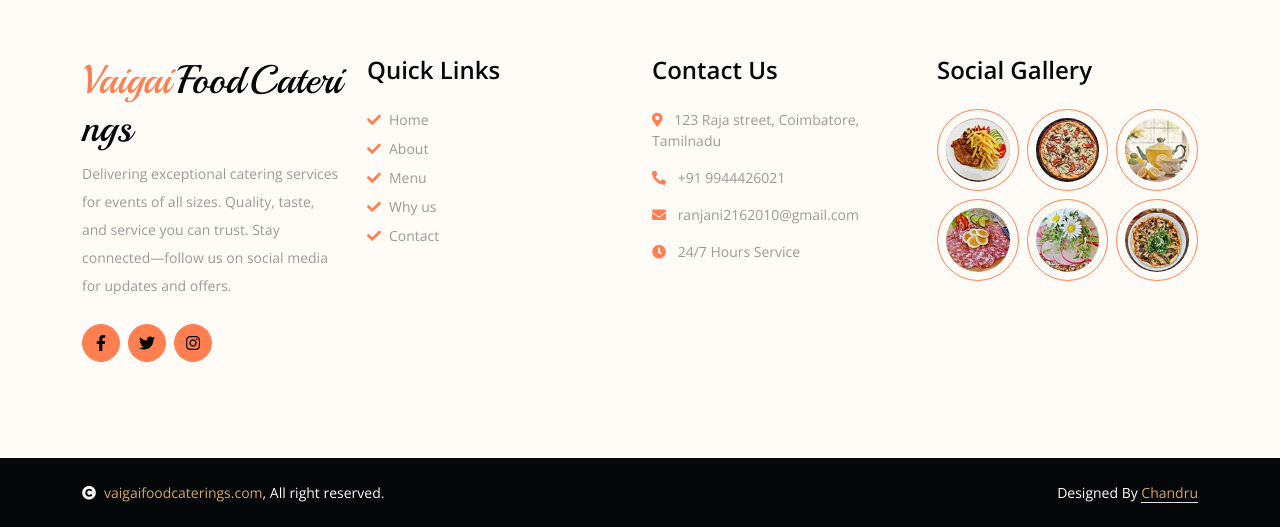
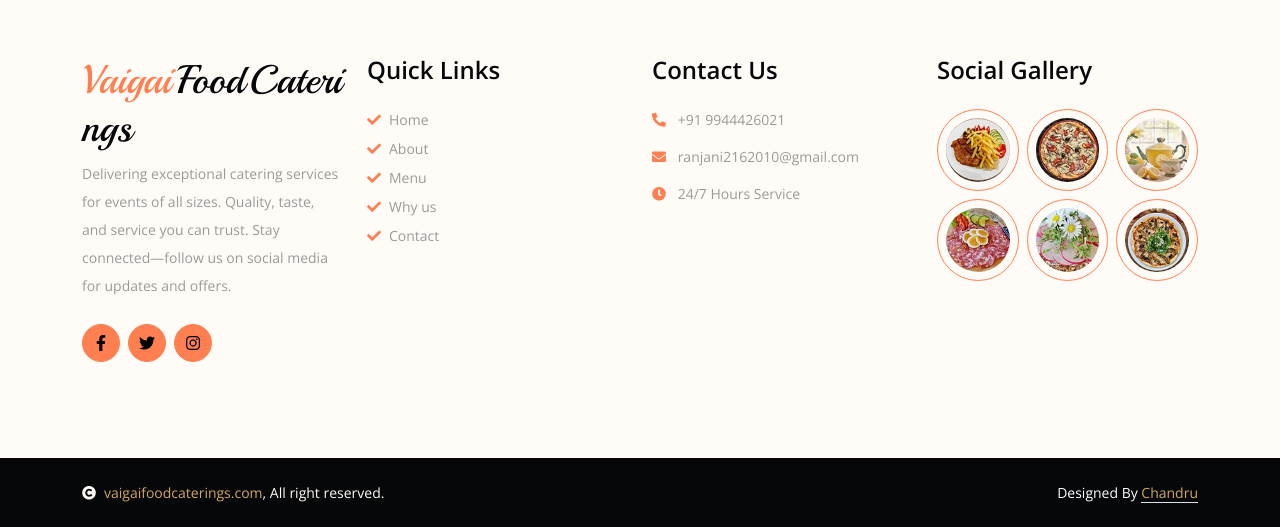
Before and after one commit to Chandru5284/catering, a plain HTML site: page index.html in a window 1280 px wide. Shown: the part 6715-7242 px from the top of the page. Drawn offline with nearby package versions, Linux system fonts and the light colour scheme.

Commit message:
changes applied

```diff
--- a/index.html
+++ b/index.html
@@ -633,8 +633,8 @@
                     <div class="footer-item">
                         <h4 class="mb-4">Contact Us</h4>
                         <div class="d-flex flex-column align-items-start">
-                            <p><i class="fa fa-map-marker-alt text-brand me-2"></i> 123 Raja street, Coimbatore,
-                                Tamilnadu</p>
+                            <!-- <p><i class="fa fa-map-marker-alt text-brand me-2"></i> 123 Raja street, Coimbatore,
+                                Tamilnadu</p> -->
                             <p><i class="fa fa-phone-alt text-brand me-2"></i> +91 9944426021</p>
                             <p><i class="fas fa-envelope text-brand me-2"></i> ranjani2162010@gmail.com</p>
                             <p><i class="fa fa-clock text-brand me-2"></i> 24/7 Hours Service</p>
```
